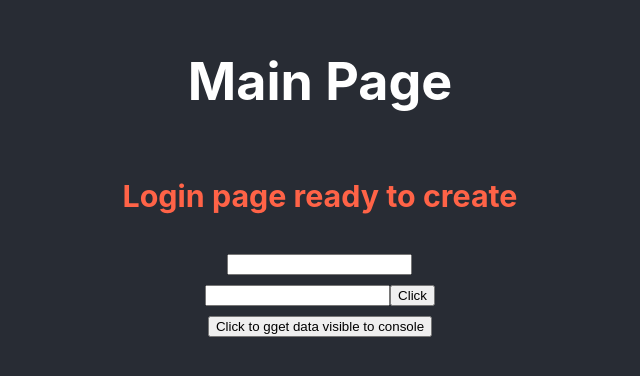
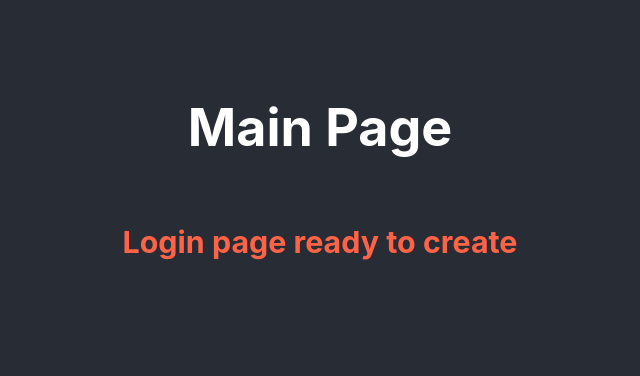
Before and after one commit to riha7/mypages, a React (Create React App) app: page / in a window 1280 px wide. Shown: the part 224-600 px from the top of the page, without its empty margins (320-960 px from the left). Built offline with nearby package versions, Linux system fonts and the light colour scheme.

Commit message:
deleted files

```diff
--- a/src/App.js
+++ b/src/App.js
@@ -1,16 +1,10 @@
 import './App.css';
-import Getdata from './Getdata';
-import GitPageBasic from './GitPageBasic';
-
 function App() {
   return (
     <div className="App">
       <header className="App-header">
         <h1>Main Page</h1>
         <h3 style={{color:'tomato'}}>Login page ready to create</h3>
-    <GitPageBasic />
-    <Getdata />
-
       </header>
     </div>
   );
--- a/src/Getdata.js
+++ /dev/null
@@ -1,31 +0,0 @@
-import axios from 'axios'
-import React from 'react'
-
-const Getdata = () => {
-    const fetchRequest=async()=>{
-        setTimeout(() => {
-            console.log("takiing long time to display....");
-        }, 5000);
-            try {
-                const result=await axios({
-                    url:"https://jsonplaceholder.typicode.com/todos/1",
-                    headers:{
-                        accept:"application/json",
-                        "content-type":"application/json"
-                    }
-                });
-                console.log('success!',JSON.stringify(result.data,null,2))
-            } catch (error) {
-                console.log("failure",error.message)
-            }
-    }
-    return (
-        <div>
-            <center>
-                <button onClick={()=>fetchRequest()}>Click to gget data visible to console</button>
-            </center>
-        </div>
-    )
-}
-
-export default Getdata
--- a/src/GitPageBasic.js
+++ /dev/null
@@ -1,35 +0,0 @@
-import React,{useState} from 'react'
-
-
-const GitPageBasic = () => {
-    const [state, setstate] = useState({
-        username:'',
-        pwd:''
-    })
-    const {username,pwd} = state;
-    const handleInput=(e)=>{
-            let newdata = {...state}
-            newdata[e.target.name] = e.target.value
-            setstate(newdata)
-    }
-    const handleSubmit=(e)=>{
-        e.preventDefault()
-        let newdata={'username':username,'pwd':pwd}
-        console.log(newdata)
-    }
-    return (
-        <div>
-            <form onSubmit={handleSubmit}>
-                <input type="text" name="username" value={username} onChange={handleInput} /> <br />
-                <input type="text" name="pwd" value={pwd} onChange={handleInput} />
-                <button>Click</button>
-            </form>
-            <div>
-              {document.write(JSON.stringify(state))}
-            </div>
-
-        </div>
-    )
-}
-
-export default GitPageBasic
```
Also changed, not shown: 1 other file (tests, documents, lock files or other folders).
